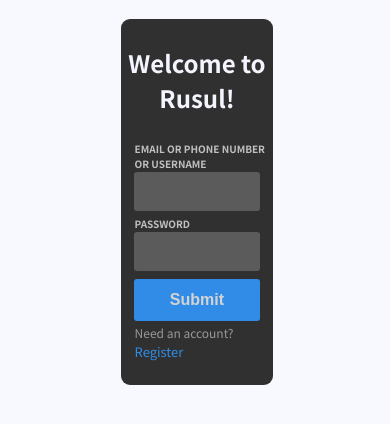
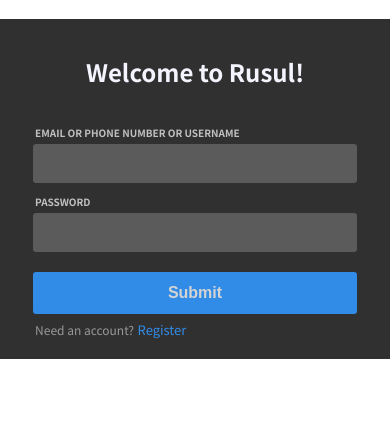
Before and after one commit to tharunsamael/RUSUL, a React app: page / in a window 390 px wide. Shown: the part 70-494 px from the top of the page. Built offline with nearby package versions, Linux system fonts and the light colour scheme.

Commit message:
modified css for mobile device

```diff
--- a/src/Signup/Signupbox.css
+++ b/src/Signup/Signupbox.css
@@ -1,3 +1,4 @@
+@media screen and (min-width: 486px) {
   .outline {
     position: relative;
     background-color: #303030;
@@ -22,3 +23,25 @@
     color: #f4f4ff;
     text-align: center;
   }
+}
+
+@media screen and (max-width: 485px) {
+  .outline {
+    background-color: #303030;
+    height: 100%;
+  }
+
+  .sign {
+    padding-top: 4%;
+    padding-bottom: 4%;
+    color: #f4f4ff;
+    text-align: center;
+  }
+
+  .login-head {
+    padding-top: 4%;
+    padding-bottom: 4%;
+    color: #f4f4ff;
+    text-align: center;
+  }
+}
--- a/src/index.css
+++ b/src/index.css
@@ -7,9 +7,18 @@
 html {
   font-family: "Noto Sans JP", sans-serif;
 }
+@media screen and (min-width: 485px) {
+  body {
+    margin: 0;
+    align-items: center;
+    background-color: #f8f8ff;
+  }
+}
 
-body {
-  margin: 0;
-  align-items: center;
-  background-color: #f8f8ff;
+@media screen and (max-width: 484px) {
+  html,
+  body {
+    margin: 0;
+    height: 100%;
+  }
 }
```
Lines whose indentation alone changed are shown as unchanged.
